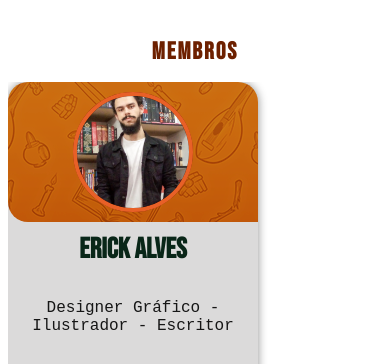
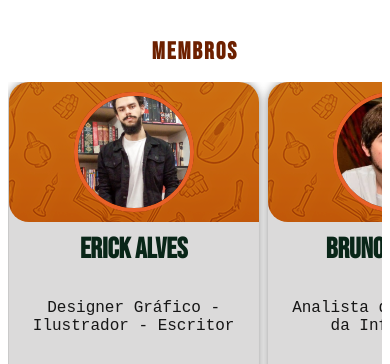
Before and after one commit to nayara-nunes/Os4Cantos, a plain HTML site: page index.html in a window 390 px wide. Shown: the part 1773-2137 px from the top of the page. Drawn offline with nearby package versions, Linux system fonts and the light colour scheme; a web font is replaced by a local one.

Commit message:
Ajustando a versão mobile

```diff
--- a/index.html
+++ b/index.html
@@ -75,7 +75,7 @@
    <button class="button"> <a href="https://soundcloud.com/user-555016100" target="_blank">ver mais</a></button>
     </section>
 
-    <sec class="about section" id="about">
+    <section class="about section" id="about">
       <h1  class="titulo ">Quem somos ?</h1>
       <p class="text">
         Criado de fãs para fãs, o podcast Os Quatro Cantos traz uma releitura
@@ -191,7 +191,7 @@
                 <span class="overlay">
                 </span>
                 <div class="card-image">
-                  <img src="./img/membros/larissa.jpg" alt="" class="card-img">
+                  <img src="./img/membros/larissa.jpg" alt="" class="card-img"/>
 
                 </div>
               </div>
@@ -260,6 +260,9 @@
 
 
     </section>
+
+
+
 
     <section class="catarse section" id="catarse">
       <h1 class="titulo ">Catarse</h1>
--- a/js/script.js
+++ b/js/script.js
@@ -29,7 +29,7 @@ $(".slider").owlCarousel({
   responsiveClass:true,
   responsive:{
       0:{
-          items:1,
+          items:1.5,
           nav:true
       },
       600:{
```
